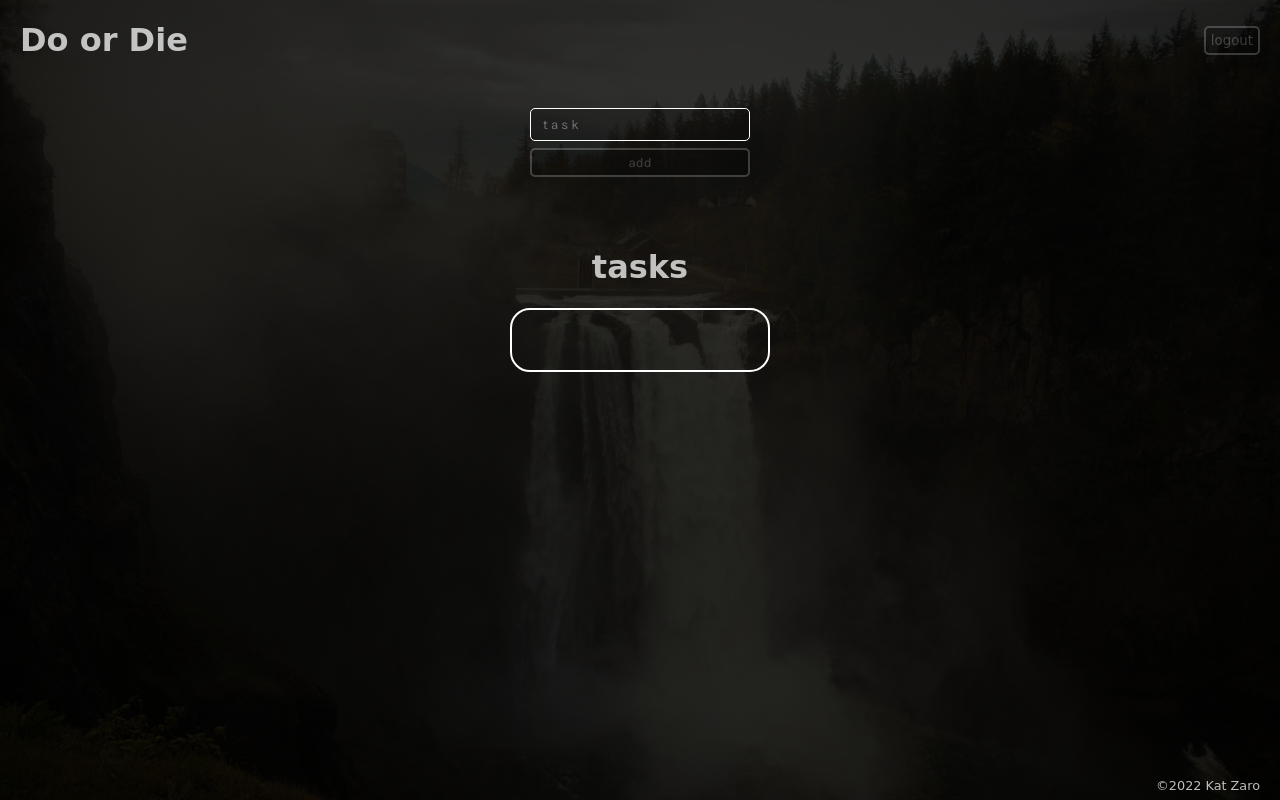
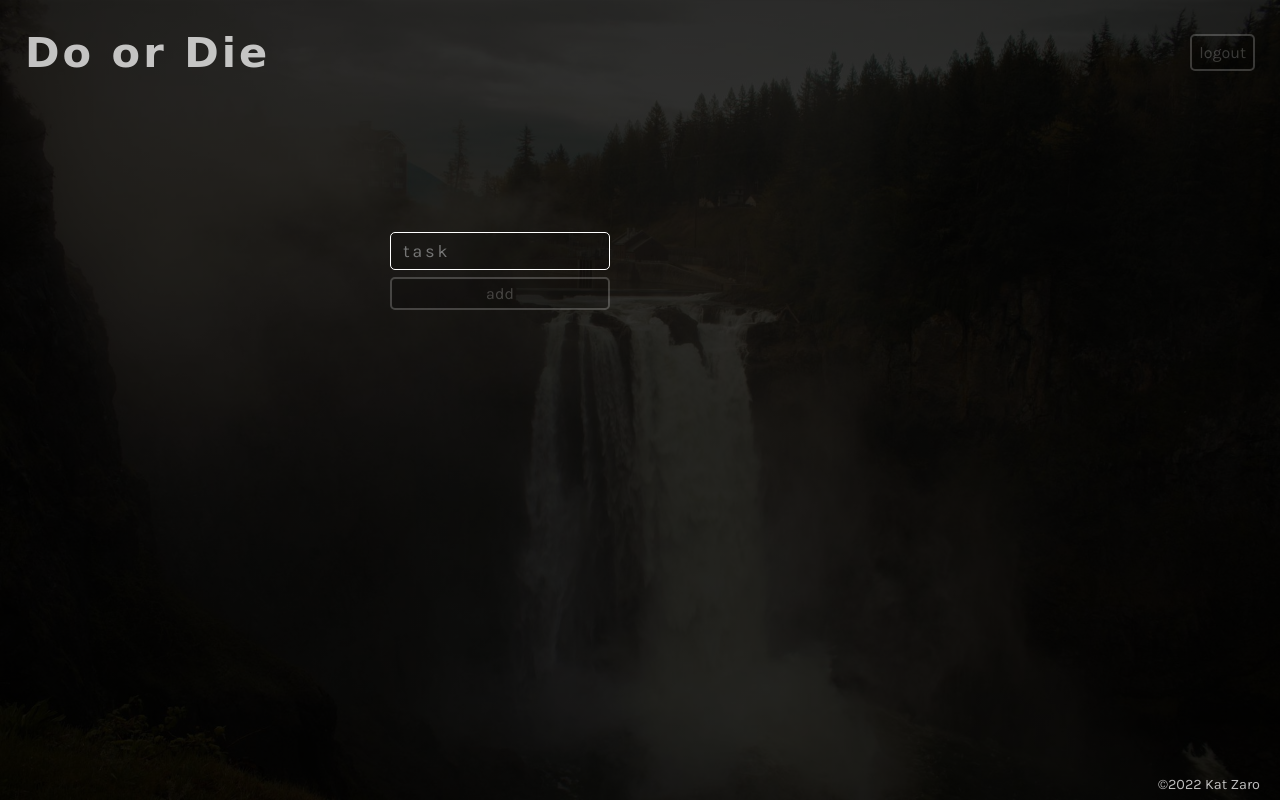
Before and after one commit to kathrynzaro/todolist-frontend, a plain HTML site: page tasks/index.html in a window 1280 px wide. Drawn offline with Linux system fonts and the light colour scheme; no server answers; a web font is replaced by a local one.

Commit message:
styling edits

```diff
--- a/styles/global.css
+++ b/styles/global.css
@@ -10,7 +10,7 @@
 
 body {
     height: 100vh;
-    font-family: 'Rubik Wet Paint', cursive;
+    font-family: 'Karla';
     background: black;
     color: rgba(255, 255, 255, 0.739);
     display: grid;
@@ -19,16 +19,20 @@ body {
     background-position: center top;
     background-repeat: no-repeat;
     background-size: cover;
+    background-attachment: fixed;
 
 }
 
 header {
     position: sticky;
     top: 0;
-    padding: 0px 20px;
+    padding: 0px 25px;
     display: flex;
     align-items: center;
     justify-content: space-between;
+    font-family: 'Rubik Wet Paint', cursive;
+    font-size: 1.3rem;
+    letter-spacing: 3px;
 }
 
 main {
@@ -62,7 +66,18 @@ input {
     letter-spacing: 3px;
 }
 
-h1 {
+#add-task input {
+    font-size: 1.1rem;
+}
+
+header button {
+    font-family: 'Karla';
+    padding: 7px;
+}
+
+header h1:hover {
+    color: brown;
+    transition: all 0.5s ease 0s;
 
 }
 
@@ -75,11 +90,14 @@ button {
     border-radius: 5px;
     opacity: .2;
     text-transform: lowercase;
+    font-size: 1rem;
 }
 
 button:hover {
     cursor: pointer;
     opacity: .5;
+    transition: all 0.5s ease 0s;
+
 }
 
 label {
@@ -103,17 +121,16 @@ label {
 .complete:hover {
     cursor: default;
     opacity: .5;
+    transition: all 0.5s ease 0s;
+
 }
 
-#add-task {
-    margin-bottom: 50px;
-}
 
 ul {
-    border: 2px solid white;
+    /* border: 2px solid white; */
     border-radius: 20px;
     padding: 30px;
-    width: 260px;
+    width: 280px;
 }
 
 li {
@@ -131,17 +148,19 @@ li {
 }
 
 li button {
-    width: 20px;
-    height: 20px;
+    width: 17px;
+    height: 17px;
     background-color:white;
     border-radius: 3px;
     border: 2px solid white;
-    margin: 0 0  0 25px;
+    margin: 0 0 0 15px;
     opacity: 1;
 }
 
 li button:hover {
     opacity: .5;
+    transition: all 0.5s ease 0s;
+
 }
 
 .delete {
@@ -151,17 +170,31 @@ li button:hover {
     background-color: rgba(255, 255, 255, 0);
     border: none;
     width: auto;
+    color: brown;
+    margin-bottom: 7px;
 }
 
 .delete:hover {
     opacity: .5;
+    transition: all 0.5s ease 0s;
+
+}
+
+.tasks-container {
+    display: flex;
+    flex-direction: row;
+    flex-wrap: wrap;
+    align-items: center;
+    justify-content: center;
+    margin-top: 100px;
+    font-size: 1.1rem;
 }
 
 footer {
     position: sticky;
     bottom: 0;
     padding: 7px 20px;
-    font-size: .8em;
+    font-size: .9em;
     display: flex;
     justify-content: flex-end;
 }
--- a/tasks/index.html
+++ b/tasks/index.html
@@ -19,13 +19,15 @@
   </header>
 
   <main>
+    <section class="tasks-container">
       <form id="add-task">
         <label for="description">Description</label>
         <input type="text" name="description" placeholder="task" />
         <button>add</button>
       </form>
-    <h1>tasks</h1>
+      <!-- <h1>tasks</h1> -->
       <ul id="task-list"></ul>
+    </section>
   </main>
 
   <footer>&copy;2022 Kat Zaro</footer>
```
Lines whose indentation alone changed are shown as unchanged.
